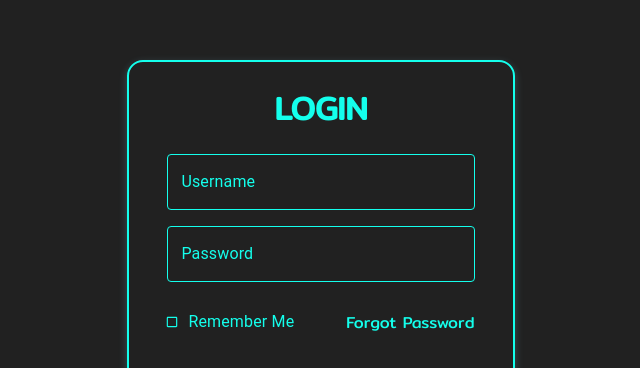
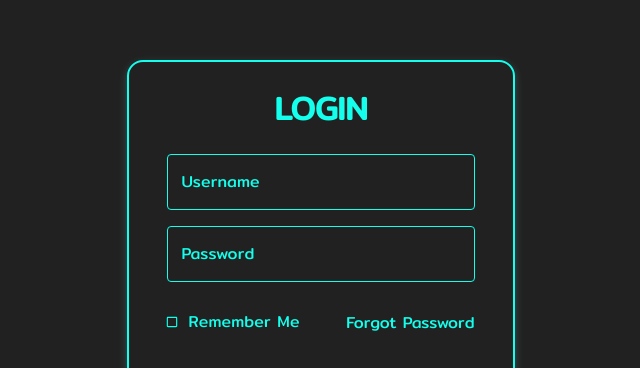
Before and after one commit to wizwingwing/eta-web-ui, a React (Create React App) app: page / in a window 1280 px wide. Shown: the part 141-509 px from the top of the page, without its empty margins (319-959 px from the left). Built offline with nearby package versions, Linux system fonts and the light colour scheme.

Commit message:
Update fontfamily in index.css

```diff
--- a/src/Component/Element/CustomMaterial.element.tsx
+++ b/src/Component/Element/CustomMaterial.element.tsx
@@ -24,14 +24,12 @@ export const TextFieldBase = styled(TextField)`
           border-color: #C2FFD9;
         }
     }
-
 `
 
 export const FormLabel = styled(FormControlLabel)`
     &.MuiFormControlLabel-root{
       color: #14FFEC;
     }
-
 `
 export const CheckboxRemember = styled(Checkbox)`
     &.MuiCheckbox-root, &.Mui-checked{
--- a/src/Component/Page/Login.tsx
+++ b/src/Component/Page/Login.tsx
@@ -14,7 +14,7 @@ export const Login = () => {
           <TextFieldBase style={{ marginTop: "1rem" }} fullWidth label="Password" id="password" />
         </BoxContent>
         <BoxFooter>
-          <FormLabel control={<CheckboxRemember sx={{ '& .MuiSvgIcon-root': { fontSize: 14 } }} />} label="Remember Me" />
+          <FormLabel control={<CheckboxRemember sx={{ '& .MuiSvgIcon-root': { fontSize: 14 }}} />} label="Remember Me" />
           <LinkForgotPassword href="#" >Forgot Password</LinkForgotPassword>
         </BoxFooter>
 
--- a/src/index.css
+++ b/src/index.css
@@ -1,7 +1,6 @@
 @import url("https://fonts.googleapis.com/css2?family=Mitr&display=swap");
-*
-{
-    font-family: "Mitr", sans-serif;
+* ,.css-ahj2mt-MuiTypography-root{
+    font-family: "Mitr", sans-serif !important;
 }
 body {
     margin: 0;
```
